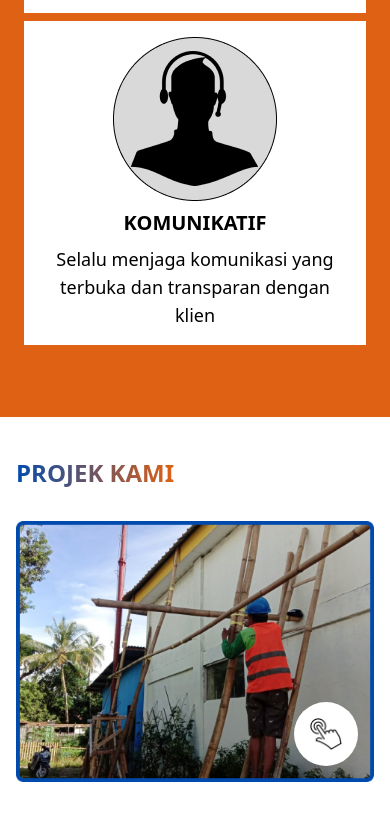
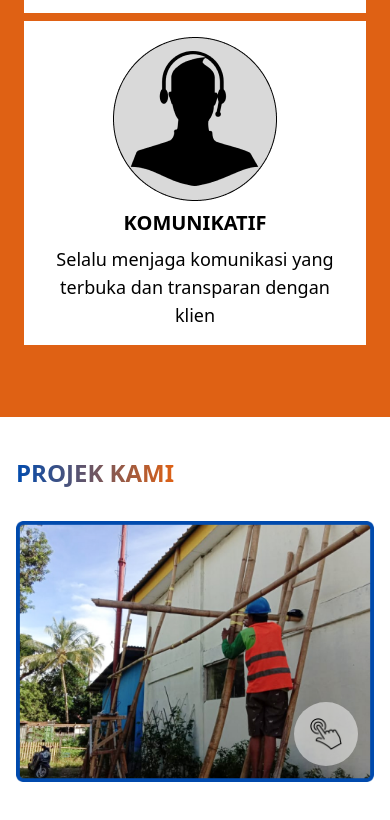
Before and after one commit to Safarqwerty/CV.-RAHMATAN-LIL-ALAMIN, a website: page index.html in a window 390 px wide. Shown: the part 2718-3538 px from the top of the page. Drawn offline with Linux system fonts and the light colour scheme.

Commit message:
opasity button

```diff
--- a/index.html
+++ b/index.html
@@ -174,7 +174,7 @@
                     <img id="projectImage" src="./public/img/proyek1.jpg" alt="Project Image"
                         class="mb-4 w-full h-auto lg:mt-2">
                     <button id="nextButton"
-                        class="px-4 py-2 bg-white text-white rounded-full absolute lg:bottom-12 bottom-8 right-4 lg:right-8 max-sm:w-16 max-sm:h-16 lg:h-24">
+                        class="px-4 py-2 bg-white text-white rounded-full absolute lg:bottom-12 bottom-8 right-4 lg:right-8 max-sm:w-16 max-sm:bg-opacity-50 max-sm:h-16 lg:h-24">
                         <img src="./public/img/nextp.png" alt="">
                     </button>
                 </div>
```
Also changed, not shown: public/css/style.css.
